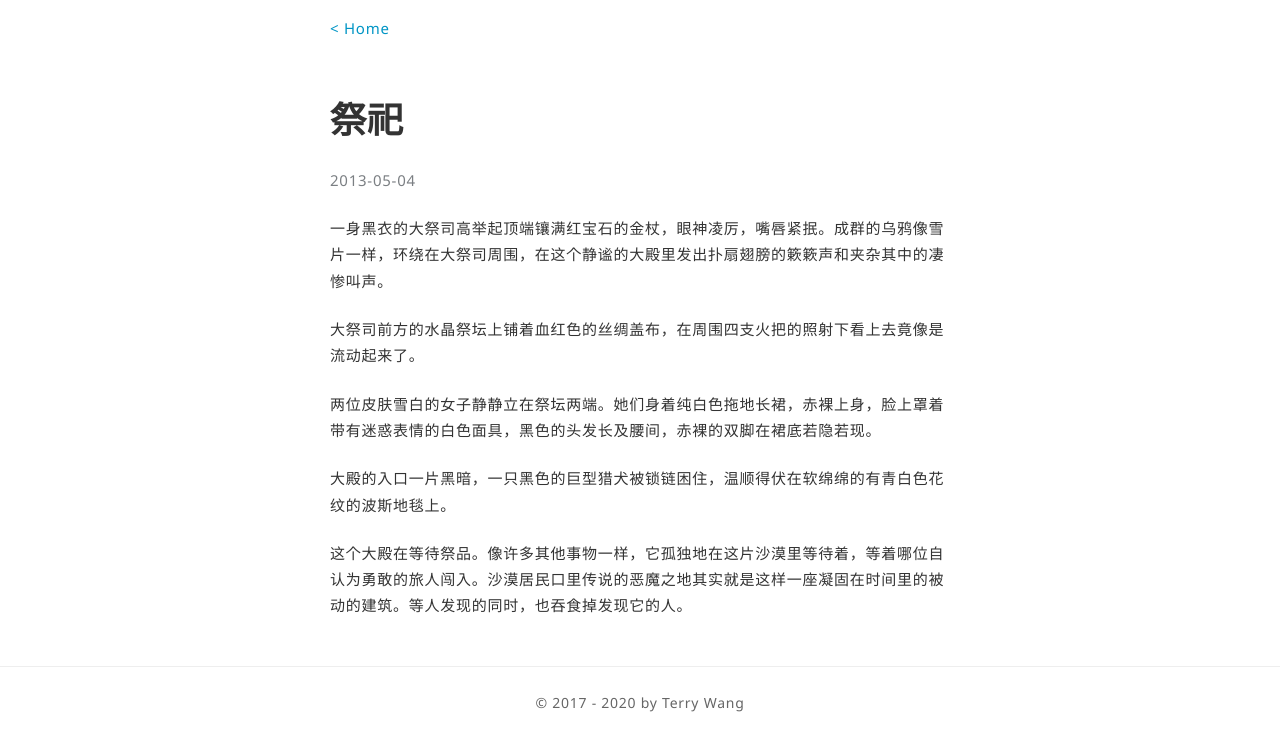
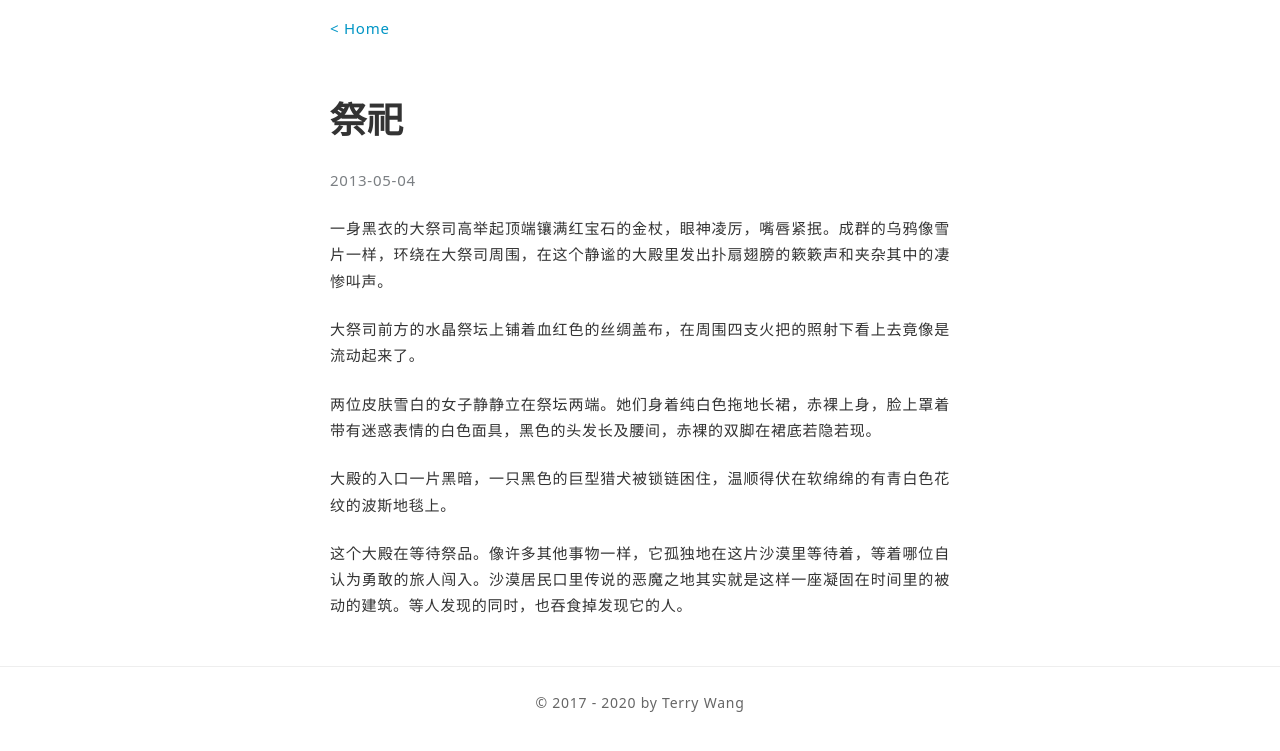
Before and after one commit to lvterry/lvterry.github.io, a Jekyll site: the page built from _posts/2013-05-04-sacrifice.md, in a window 1280 px wide. Shown: the top 751 px of the page. Built offline with Jekyll 4.4.1, drawn with Linux system fonts in a browser that asks for light colours.

Commit message:
style tweak

```diff
--- a/assets/css/style.css
+++ b/assets/css/style.css
@@ -1,6 +1,6 @@
 body {
   font-size: 15px;
-  font-family: 'Chinese Quote', 'Segoe UI', Roboto, 'PingFang SC', 'Hiragino Sans GB', 'Microsoft YaHei', 'Helvetica Neue', Helvetica, Arial, sans-serif, 'Apple Color Emoji';
+  font-family: system-ui, 'Chinese Quote', 'Segoe UI', Roboto, 'PingFang SC', 'Hiragino Sans GB', 'Microsoft YaHei', 'Helvetica Neue', Helvetica, Arial, sans-serif, 'Apple Color Emoji';
   line-height: 1.74;
   color: #333;
   background-color: #fff;
@@ -17,6 +17,10 @@
   width: 90%;
   max-width: 620px;
   margin: 0 auto;
+}
+
+article {
+  text-align: justify;
 }
 
 a {
```
